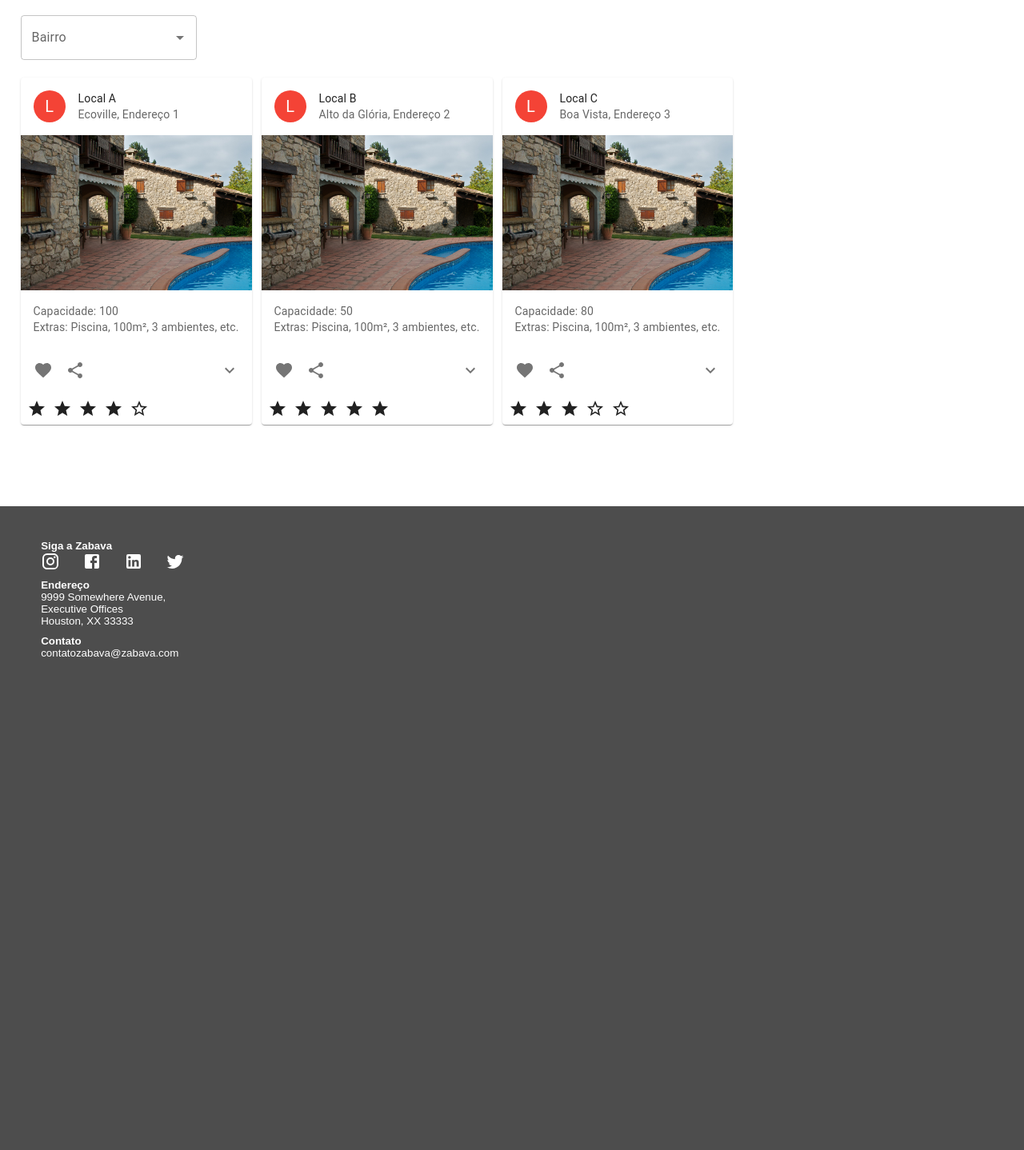
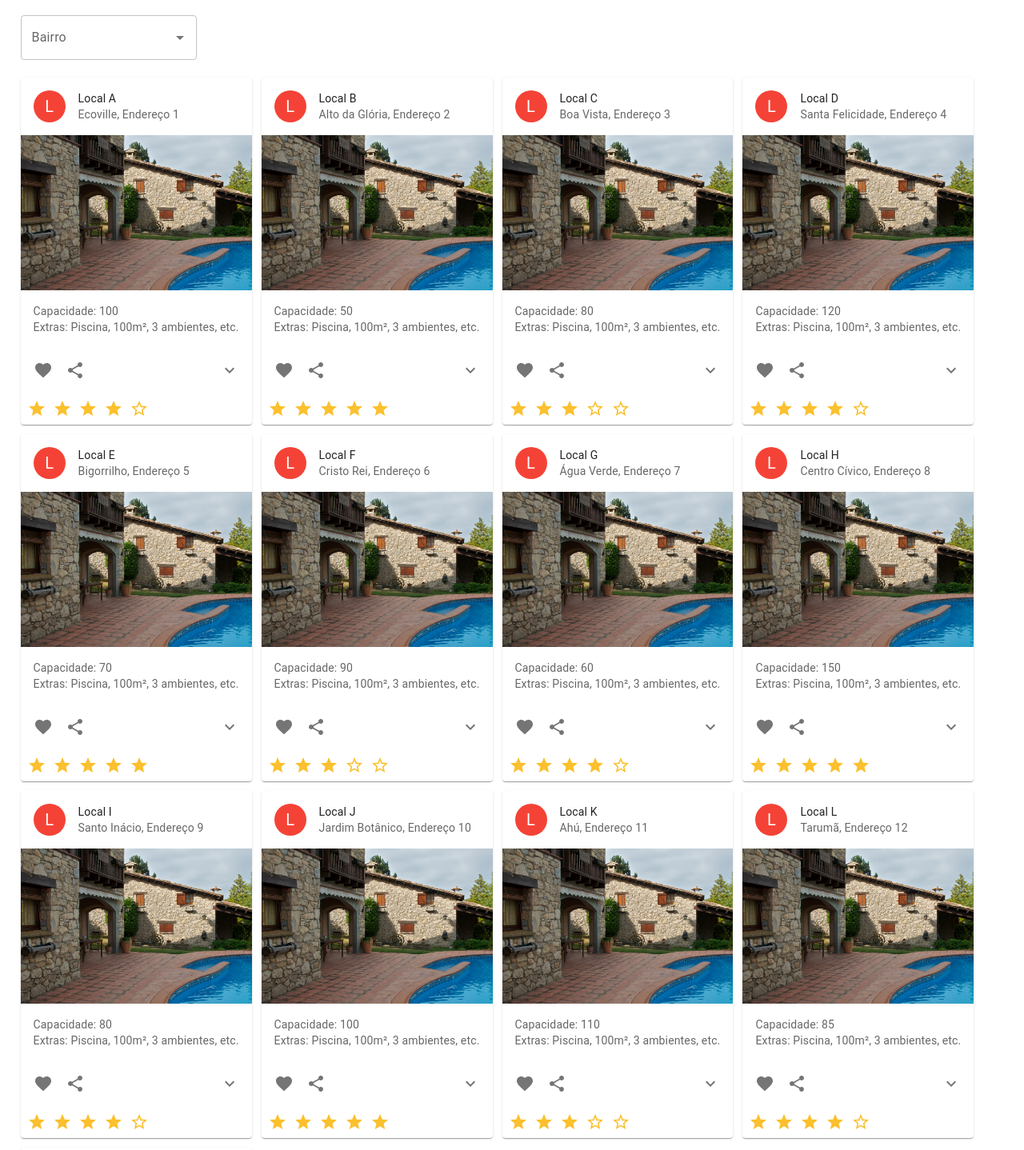
Before and after one commit to Closo99/Zabava-event-hub, a Next.js app in the folder zabava-app/: page /venues in a window 1280 px wide. Shown: the part 120-1558 px from the top of the page at 80% size. Before the commit the page ends 966 px from the top, so only its background shows below. Built offline with nearby package versions, Linux system fonts and the light colour scheme.

Commit message:
Fixed css issues

```diff
--- a/zabava-app/src/app/components/AppBar.tsx
+++ b/zabava-app/src/app/components/AppBar.tsx
@@ -168,7 +168,8 @@ export default function PrimaryAppBar() {
     <Box sx={{ flexGrow: 1 }}>
       <AppBar position="static"
       sx={{ borderBottom: '1px solid rgba(0, 0, 0, 0.14)',
-      backgroundColor: 'white'
+      backgroundColor: 'white',
+      boxShadow: 'none'
       }}>
         <Toolbar>
           <IconButton
--- a/zabava-app/src/app/components/LocalList.tsx
+++ b/zabava-app/src/app/components/LocalList.tsx
@@ -9,7 +9,7 @@ import Collapse from '@mui/material/Collapse';
 import Avatar from '@mui/material/Avatar';
 import IconButton, { IconButtonProps } from '@mui/material/IconButton';
 import Typography from '@mui/material/Typography';
-import { red } from '@mui/material/colors';
+import { red, yellow } from '@mui/material/colors';
 import FavoriteIcon from '@mui/icons-material/Favorite';
 import ShareIcon from '@mui/icons-material/Share';
 import ExpandMoreIcon from '@mui/icons-material/ExpandMore';
@@ -62,9 +62,9 @@ const LocalCard: React.FC<LocalCardProps> = ({ local }) => {
     const stars = [];
     for (let i = 0; i < 5; i++) {
       if (i < rank) {
-        stars.push(<StarIcon key={i} />);
+        stars.push(<StarIcon key={i} sx={{ color: yellow[700] }} />);
       } else {
-        stars.push(<StarBorderIcon key={i} />);
+        stars.push(<StarBorderIcon key={i} sx={{ color: yellow[700] }} />);
       }
     }
     return stars;
--- a/zabava-app/src/app/components/RenderGroups.tsx
+++ b/zabava-app/src/app/components/RenderGroups.tsx
@@ -64,7 +64,14 @@ const neighborhoodName = [
     { title: 'Bigorrilho' },
     { title: 'Boa Vista' },
     { title: 'Campo Comprido' },
-    { title: 'Santa Felicidade' }
+    { title: 'Santa Felicidade' },
+    { title: 'Cristo Rei' },
+    { title: 'Centro Cívico' },
+    { title: 'Santo Inácio' },
+    { title: 'Jardim Botânico' },
+    { title: 'Ahú' },
+    { title: 'Tarumã' },
+    { title: 'Vila Izabel' }
 ]
 
 export default RenderGroup;
--- a/zabava-app/src/app/login/page.tsx
+++ b/zabava-app/src/app/login/page.tsx
@@ -34,7 +34,7 @@ const Login: React.FC<LoginProps> = ({ onLogin }) => {
 
     return (
         <Box className='login-page-box'>
-            <header>
+            <header className='go-back-header'>
                 <Button className='go-back-button' variant='text' onClick={() => router.back()}><ArrowBackIosNewIcon color='disabled' />Voltar</Button>
             </header>
             <div className='form'>
--- a/zabava-app/src/app/venues/page.tsx
+++ b/zabava-app/src/app/venues/page.tsx
@@ -40,6 +40,86 @@ export default function Venues() {
       capacidade: 80,
       rank: 3,
       descricao: "Descrição do Local C"
+    },
+    {
+      nome: "Local D",
+      bairro: "Santa Felicidade",
+      endereco: "Endereço 4",
+      capacidade: 120,
+      rank: 4,
+      descricao: "Descrição do Local D"
+    },
+    {
+      nome: "Local E",
+      bairro: "Bigorrilho",
+      endereco: "Endereço 5",
+      capacidade: 70,
+      rank: 5,
+      descricao: "Descrição do Local E"
+    },
+    {
+      nome: "Local F",
+      bairro: "Cristo Rei",
+      endereco: "Endereço 6",
+      capacidade: 90,
+      rank: 3,
+      descricao: "Descrição do Local F"
+    },
+    {
+      nome: "Local G",
+      bairro: "Água Verde",
+      endereco: "Endereço 7",
+      capacidade: 60,
+      rank: 4,
+      descricao: "Descrição do Local G"
+    },
+    {
+      nome: "Local H",
+      bairro: "Centro Cívico",
+      endereco: "Endereço 8",
+      capacidade: 150,
+      rank: 5,
+      descricao: "Descrição do Local H"
+    },
+    {
+      nome: "Local I",
+      bairro: "Santo Inácio",
+      endereco: "Endereço 9",
+      capacidade: 80,
+      rank: 4,
+      descricao: "Descrição do Local I"
+    },
+    {
+      nome: "Local J",
+      bairro: "Jardim Botânico",
+      endereco: "Endereço 10",
+      capacidade: 100,
+      rank: 5,
+      descricao: "Descrição do Local J"
+    },
+    {
+      nome: "Local K",
+      bairro: "Ahú",
+      endereco: "Endereço 11",
+      capacidade: 110,
+      rank: 3,
+      descricao: "Descrição do Local K"
+    },
+    {
+      nome: "Local L",
+      bairro: "Tarumã",
+      endereco: "Endereço 12",
+      capacidade: 85,
+      rank: 4,
+      descricao: "Descrição do Local L"
+    },
+    {
+      nome: "Local M",
+      bairro: "Vila Izabel",
+      endereco: "Endereço 13",
+      capacidade: 95,
+      rank: 5,
+      descricao: "Descrição do Local M"
     }
   ];
 
```
Also changed, not shown: zabava-app/src/app/login/login.css (+4 -5 lines).
